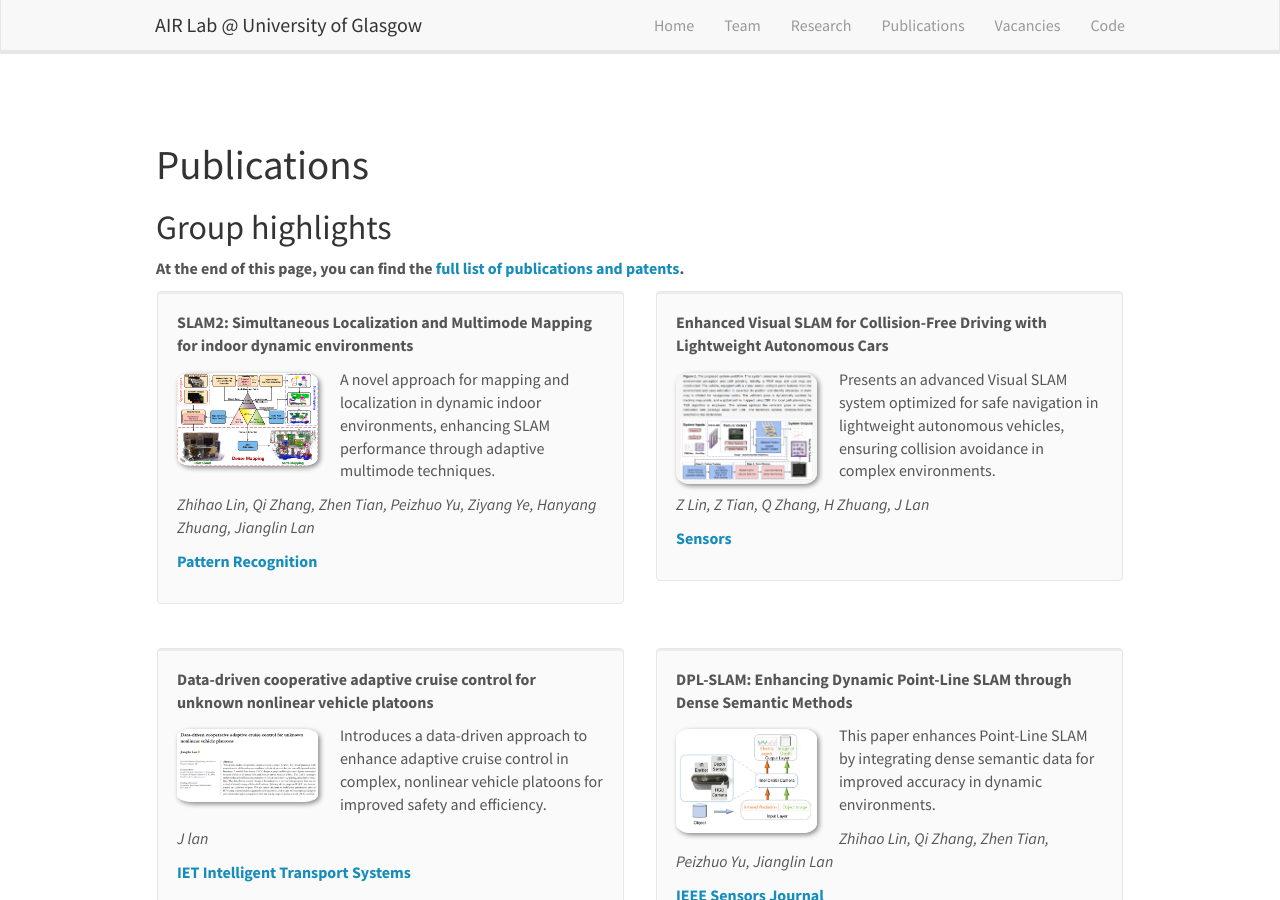
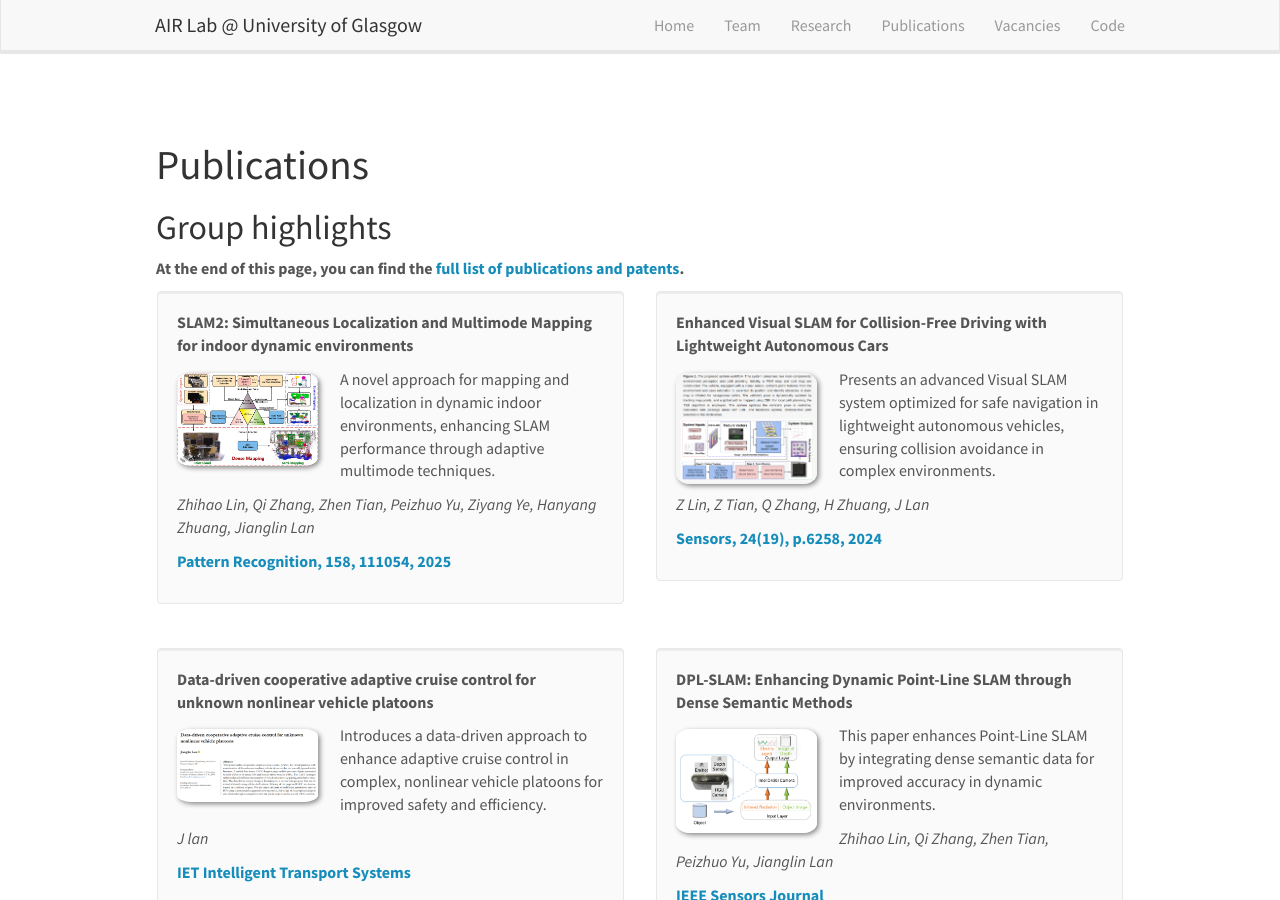
Before and after one commit to AIR-Lan/AIR-Lab, a Jekyll site: the page built from _pages/publications.md, in a window 1280 px wide and 900 px high. Built offline with Jekyll 4.4.1, drawn with Linux system fonts in a browser that asks for light colours; nearby versions of some CDN libraries; some of the changed text lies outside the part shown.

Commit message:
Update publist.yml

```diff
--- a/_data/publist.yml
+++ b/_data/publist.yml
@@ -4,7 +4,7 @@
   authors: Zhihao Lin, Qi Zhang, Zhen Tian, Peizhuo Yu, Ziyang Ye, Hanyang Zhuang, Jianglin Lan
   link:
     url: https://www.sciencedirect.com/science/article/pii/S0031320324008057
-    display: Pattern Recognition
+    display: Pattern Recognition, 158, 111054, 2025
   highlight: 1
 
 - title: "Enhanced Visual SLAM for Collision-Free Driving with Lightweight Autonomous Cars"
@@ -13,7 +13,7 @@
   authors: Z Lin, Z Tian, Q Zhang, H Zhuang, J Lan
   link:
     url: https://www.mdpi.com/1424-8220/24/19/6258
-    display: Sensors
+    display: Sensors, 24(19), p.6258, 2024
   highlight: 1
 
 - title: "Data-driven cooperative adaptive cruise control for unknown nonlinear vehicle platoons"
```
